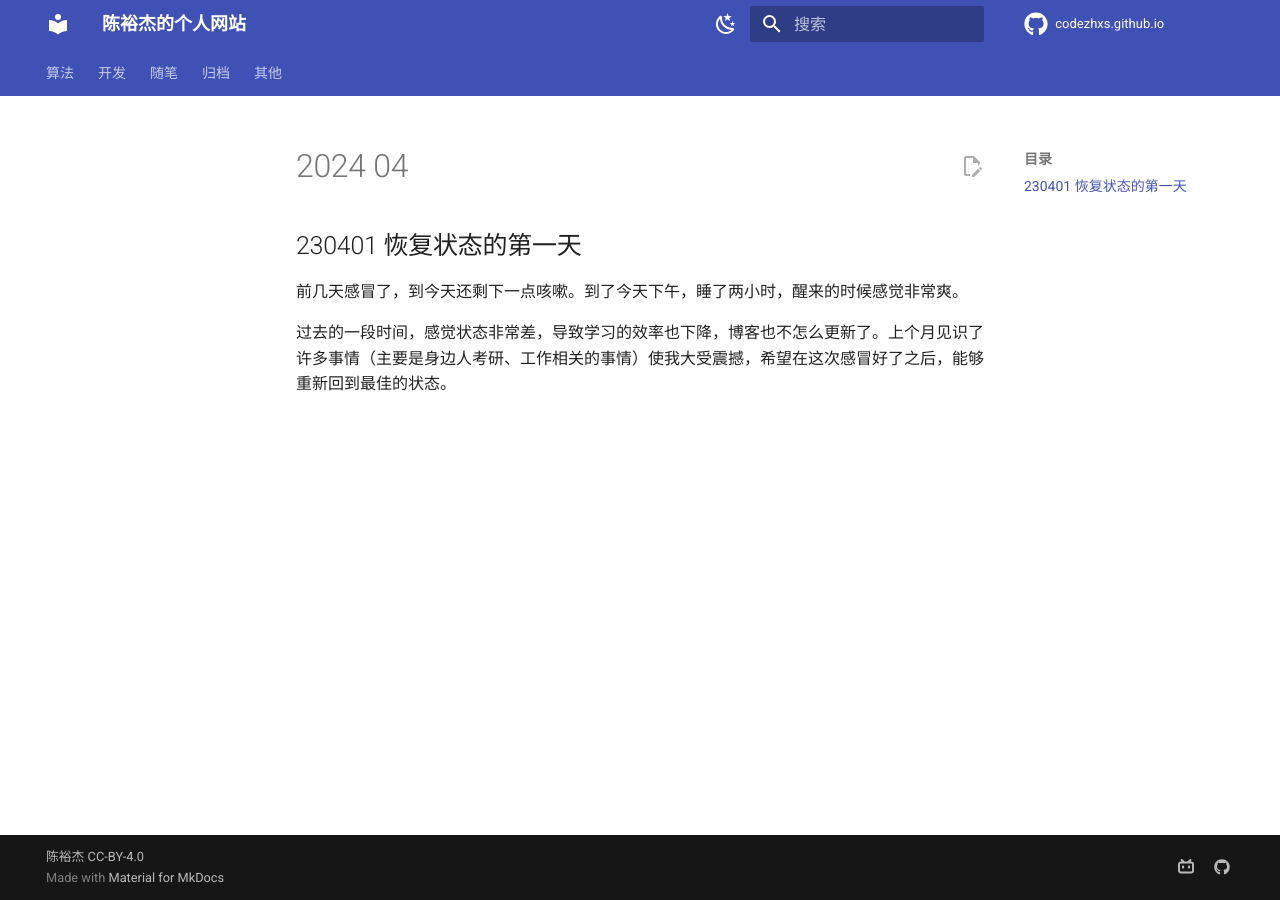
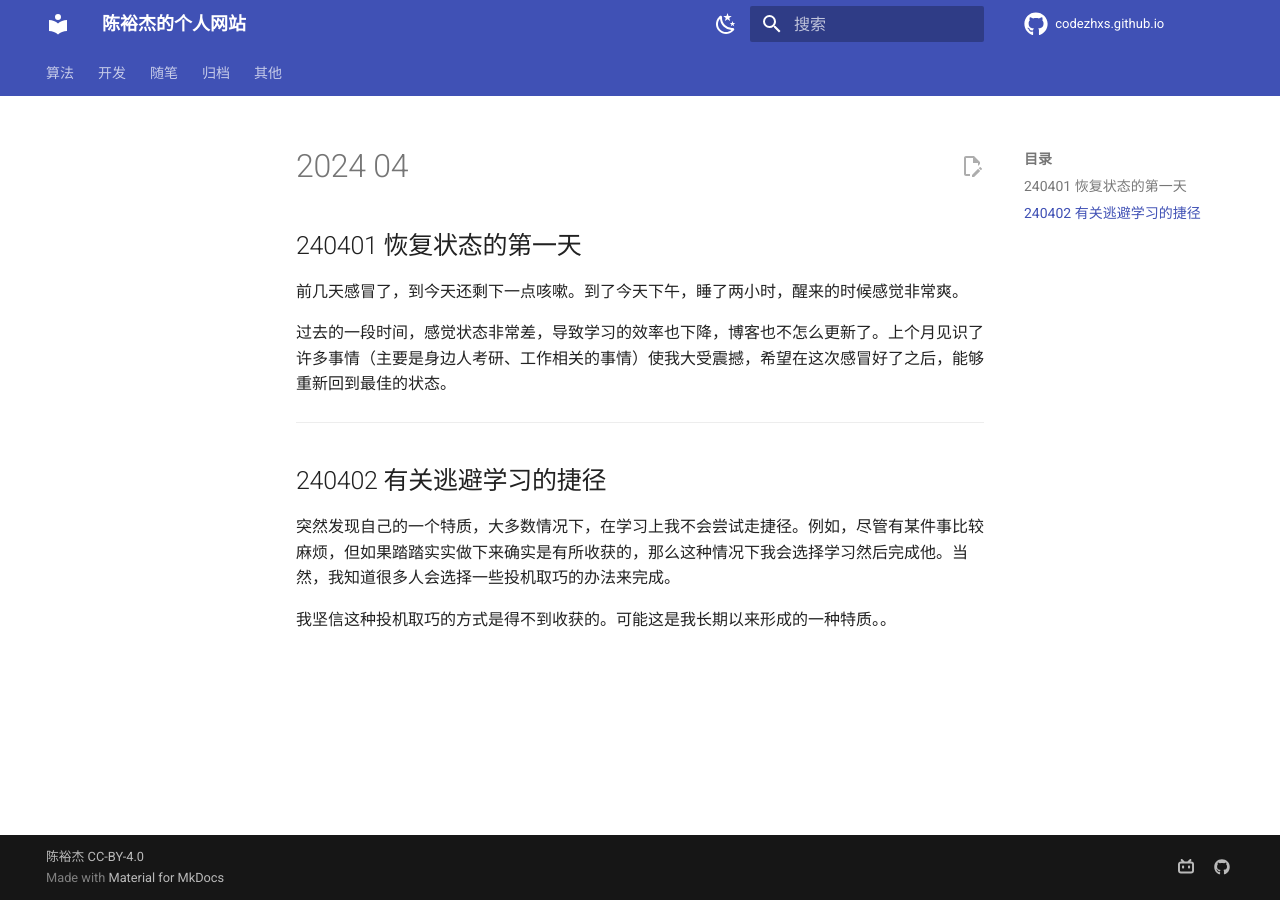
Before and after one commit to CodeZHXS/codezhxs.github.io, an MkDocs documentation site: the page built from docs/essay/diary/2024-04.md, in a window 1280 px wide. Built offline with MkDocs 1.6.1 and Material for MkDocs 9.7.7, drawn with Linux system fonts in a browser that asks for light colours; comment, search, counter and statistics services are not loaded.

Commit message:
diary 20240402

```diff
--- a/docs/essay/diary/2024-04.md
+++ b/docs/essay/diary/2024-04.md
@@ -1,5 +1,13 @@
-## 230401 恢复状态的第一天
+## 240401 恢复状态的第一天
 
 前几天感冒了，到今天还剩下一点咳嗽。到了今天下午，睡了两小时，醒来的时候感觉非常爽。
 
 过去的一段时间，感觉状态非常差，导致学习的效率也下降，博客也不怎么更新了。上个月见识了许多事情（主要是身边人考研、工作相关的事情）使我大受震撼，希望在这次感冒好了之后，能够重新回到最佳的状态。
+
+---
+
+## 240402 有关逃避学习的捷径
+
+突然发现自己的一个特质，大多数情况下，在学习上我不会尝试走捷径。例如，尽管有某件事比较麻烦，但如果踏踏实实做下来确实是有所收获的，那么这种情况下我会选择学习然后完成他。当然，我知道很多人会选择一些投机取巧的办法来完成。
+
+我坚信这种投机取巧的方式是得不到收获的。可能这是我长期以来形成的一种特质。。
```
